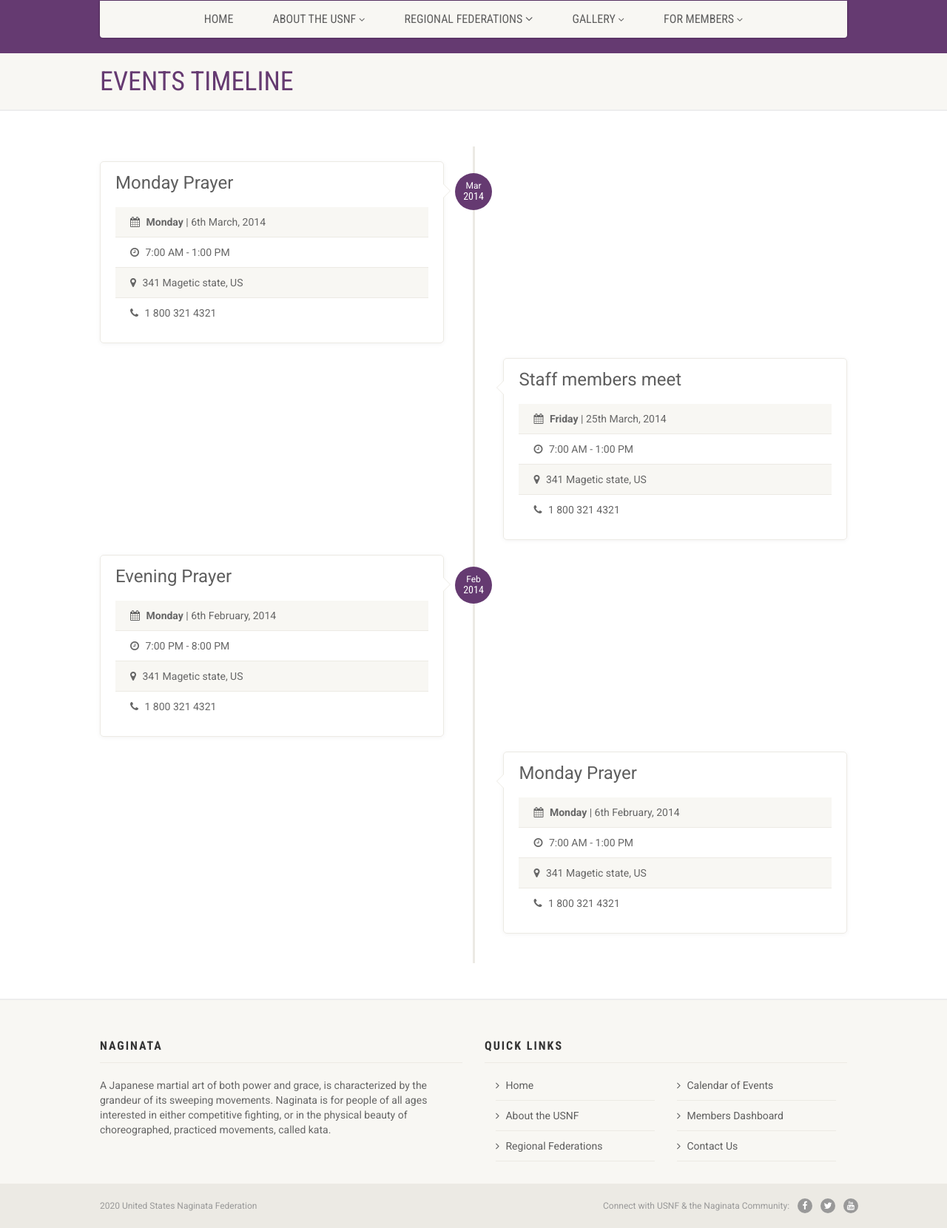
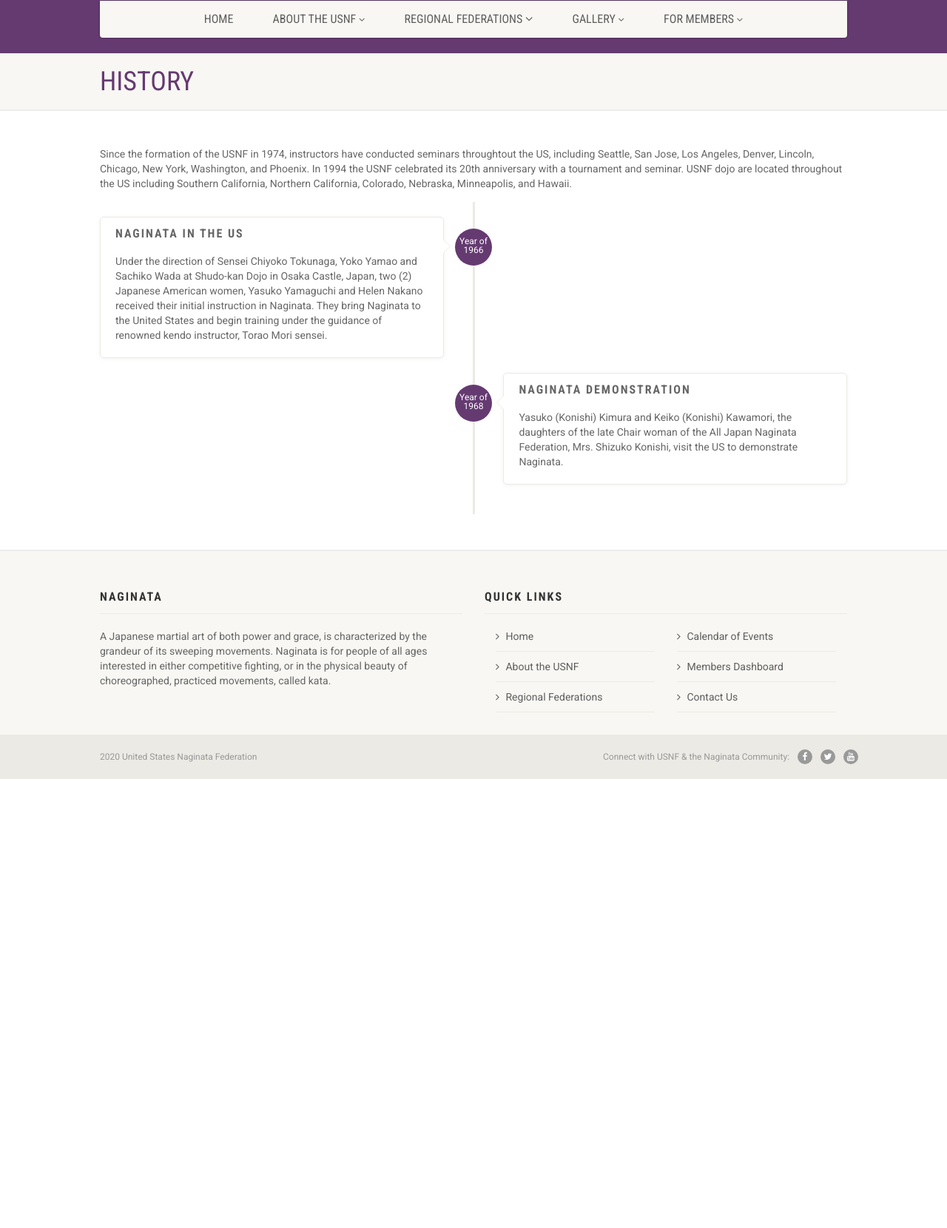
Before and after one commit to talandaw/usnf, a PHP site: page /history in a window 1280 px wide. Shown: the part 319-1979 px from the top of the page at 74% size. After the commit the page ends 1372 px from the top, so only its background shows below. Run offline with PHP 8.4, Linux system fonts and the light colour scheme; some web fonts are replaced.

Commit message:
about history page

```diff
--- a/history.php
+++ b/history.php
@@ -6,7 +6,7 @@
             <div class="col-md-12">
                 <ol class="breadcrumb">
                     <li><a href="./">Home</a></li>
-                    <li><a href="./about">About the USNF</a></li>
+                    <li><a href="./about">About Naginata & the USNF</a></li>
                     <li class="active">History</li>
                 </ol>
             </div>
@@ -19,7 +19,7 @@
     <div class="container">
         <div class="row">
             <div class="col-md-12">
-                <h1>Events Timeline</h1>
+                <h1>History</h1>
             </div>
         </div>
     </div>
@@ -29,66 +29,39 @@
 <div class="main" role="main">
     <div id="content" class="content full">
         <div class="container">
+            <p>
+                Since the formation of the USNF in 1974, instructors have conducted seminars throughtout the US,
+                including Seattle, San Jose, Los Angeles, Denver, Lincoln, Chicago, New York, Washington, and Phoenix.
+                In 1994 the USNF celebrated its 20th anniversary with a tournament and seminar. USNF dojo are located
+                throughout the US including Southern California, Northern California, Colorado, Nebraska, Minneapolis,
+                and Hawaii.
+            </p>
             <ul class="timeline">
                 <li>
-                    <div class="timeline-badge">Mar<span>2014</span></div>
+                    <div class="timeline-badge">Year of 1966</div>
                     <div class="timeline-panel">
                         <div class="timeline-heading">
-                            <h3 class="timeline-title"><a href="single-event.html">Monday Prayer</a></h3>
+                            <h4 class="timeline-title">Naginata in the US</h4>
                         </div>
                         <div class="timeline-body">
-                            <ul class="info-table">
-                                <li><i class="fa fa-calendar"></i> <strong>Monday</strong> | 6th March, 2014</li>
-                                <li><i class="fa fa-clock-o"></i> 7:00 AM - 1:00 PM</li>
-                                <li><i class="fa fa-map-marker"></i> 341 Magetic state, US</li>
-                                <li><i class="fa fa-phone"></i> 1 800 321 4321</li>
-                            </ul>
+                            Under the direction of Sensei Chiyoko Tokunaga, Yoko Yamao and Sachiko Wada at Shudo-kan
+                            Dojo in Osaka Castle, Japan, two (2) Japanese American women, Yasuko Yamaguchi and Helen
+                            Nakano received their initial instruction in Naginata. They bring Naginata to the United
+                            States and begin training under the guidance of renowned kendo instructor, Torao Mori
+                            sensei.
                         </div>
                     </div>
                 </li>
                 <li class="timeline-inverted">
+                    <div class="timeline-badge">Year of 1968</div>
                     <div class="timeline-panel">
                         <div class="timeline-heading">
-                            <h3 class="timeline-title"><a href="single-event.html">Staff members meet</a></h3>
+                            <h4 class="timeline-title">Naginata Demonstration</h4>
                         </div>
                         <div class="timeline-body">
-                            <ul class="info-table">
-                                <li><i class="fa fa-calendar"></i> <strong>Friday</strong> | 25th March, 2014</li>
-                                <li><i class="fa fa-clock-o"></i> 7:00 AM - 1:00 PM</li>
-                                <li><i class="fa fa-map-marker"></i> 341 Magetic state, US</li>
-                                <li><i class="fa fa-phone"></i> 1 800 321 4321</li>
-                            </ul>
-                        </div>
-                    </div>
-                </li>
-                <li>
-                    <div class="timeline-badge">Feb<span>2014</span></div>
-                    <div class="timeline-panel">
-                        <div class="timeline-heading">
-                            <h3 class="timeline-title"><a href="single-event.html">Evening Prayer</a></h3>
-                        </div>
-                        <div class="timeline-body">
-                            <ul class="info-table">
-                                <li><i class="fa fa-calendar"></i> <strong>Monday</strong> | 6th February, 2014</li>
-                                <li><i class="fa fa-clock-o"></i> 7:00 PM - 8:00 PM</li>
-                                <li><i class="fa fa-map-marker"></i> 341 Magetic state, US</li>
-                                <li><i class="fa fa-phone"></i> 1 800 321 4321</li>
-                            </ul>
-                        </div>
-                    </div>
-                </li>
-                <li class="timeline-inverted">
-                    <div class="timeline-panel">
-                        <div class="timeline-heading">
-                            <h3 class="timeline-title"><a href="single-event.html">Monday Prayer</a></h3>
-                        </div>
-                        <div class="timeline-body">
-                            <ul class="info-table">
-                                <li><i class="fa fa-calendar"></i> <strong>Monday</strong> | 6th February, 2014</li>
-                                <li><i class="fa fa-clock-o"></i> 7:00 AM - 1:00 PM</li>
-                                <li><i class="fa fa-map-marker"></i> 341 Magetic state, US</li>
-                                <li><i class="fa fa-phone"></i> 1 800 321 4321</li>
-                            </ul>
+                            Yasuko (Konishi) Kimura and Keiko (Konishi) Kawamori, the daughters of the late Chair woman
+                            of the All Japan Naginata Federation, Mrs. Shizuko Konishi, visit the US to demonstrate
+                            Naginata.
                         </div>
                     </div>
                 </li>
```
